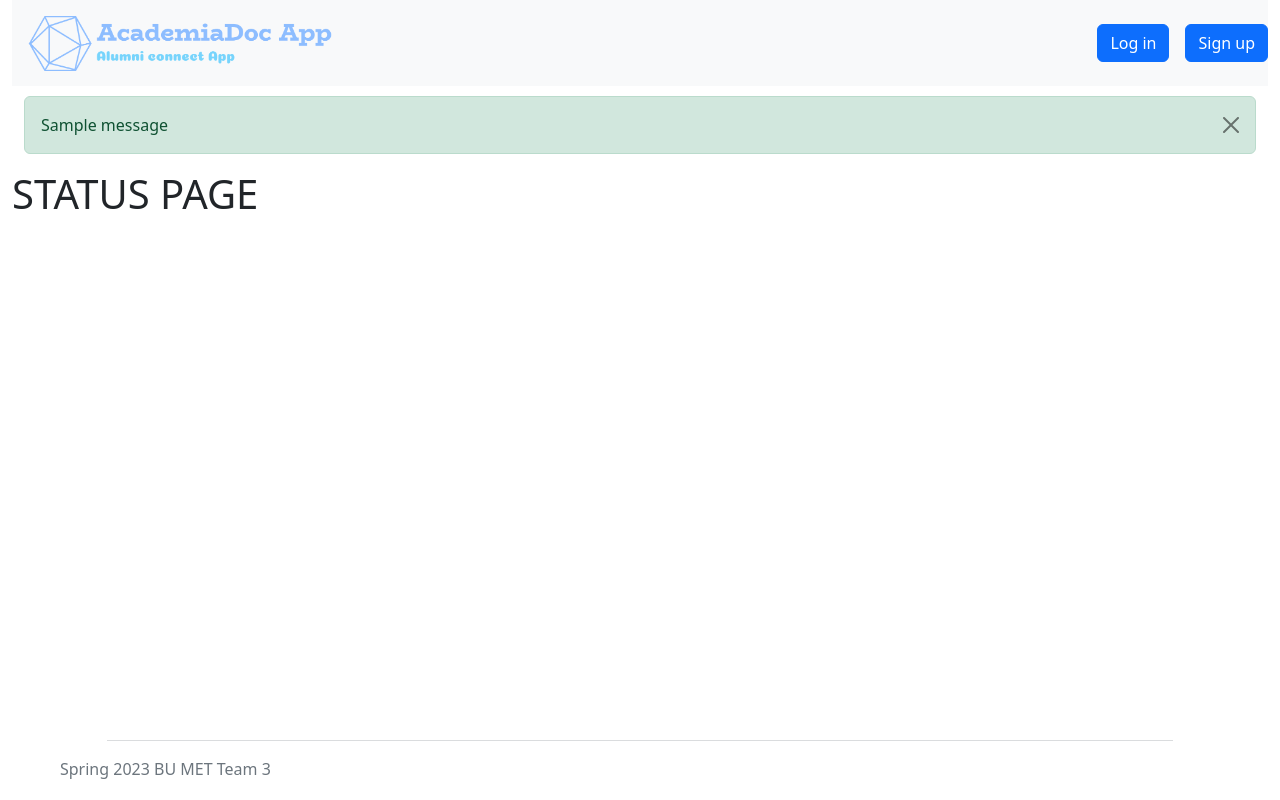
After one commit to BUCS633OLS1Team3/team-project-cs633ols23team3, a Django app: template academiadocapp/templates/academiadocapp/status.html in a window 1280 px wide. The commit adds this page. Run offline with Django 4.2, Linux system fonts and the light colour scheme; the template is opened without the code that fills it, so the values that code supplies are empty; tables that the repository leaves empty hold one stand-in row (values such as "Sample post"); one stand-in notice (Sample message) is shown; some libraries are stand-ins or nearby versions.

Commit message:
setting up request status page

```diff
--- a/academiadocapp/templates/academiadocapp/index.html
+++ b/academiadocapp/templates/academiadocapp/index.html
@@ -189,7 +189,7 @@
             />
           </div>
           <p style="margin-top: revert">
-            <a class="btn btn-primary" href="{% url 'transcript'%}"
+            <a class="btn btn-primary" href="{% url 'transcript' %}"
               >Request Transcripts</a
             >
           </p>
--- /dev/null
+++ b/academiadocapp/templates/academiadocapp/status.html
@@ -0,0 +1,21 @@
+{% extends "base.html" %} {% load static %} {% block content %}
+<div class="container-fluid">
+  {% if messages %} {% for message in messages %}
+  <div class="container-fluid" style="padding-top: 10px">
+    <div
+      class="alert alert-{{ message.tags }} alert-dismissible fade show"
+      role="alert"
+    >
+      {{ message }}
+      <button
+        type="button"
+        class="btn-close"
+        data-bs-dismiss="alert"
+        aria-label="close"
+      ></button>
+    </div>
+  </div>
+  {% endfor %} {% endif %}
+</div>
+<h1>STATUS PAGE</h1>
+{% endblock %}
--- a/academiadocapp/urls.py
+++ b/academiadocapp/urls.py
@@ -7,5 +7,6 @@ urlpatterns = [
     path("login/", views.login_view, name="login"),
     path('logout/', views.logout_view, name='logout'),
     path('transcript/', views.transcript, name='transcript'),
+    path('transcript/', views.status, name='status'),
 
 ]
--- a/academiadocapp/views.py
+++ b/academiadocapp/views.py
@@ -121,3 +121,8 @@ def transcript(request):
             messages.success(request,('Request Submitted Successfully'))
 
     return render(request, "academiadocapp/transcript.html")
+
+
+def status(request):
+
+    return render(request, "academiadocapp/status.html")
```
Also changed, not shown: academiadocapp/templates/academiadocapp/transcript.html (+4 -4 lines).
